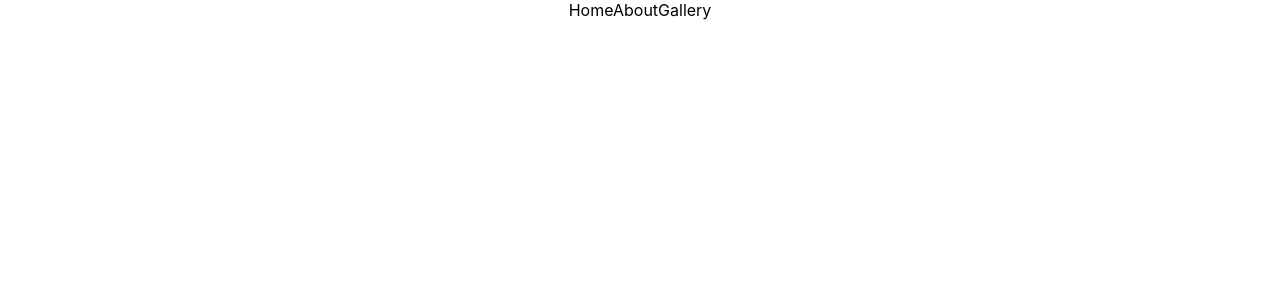
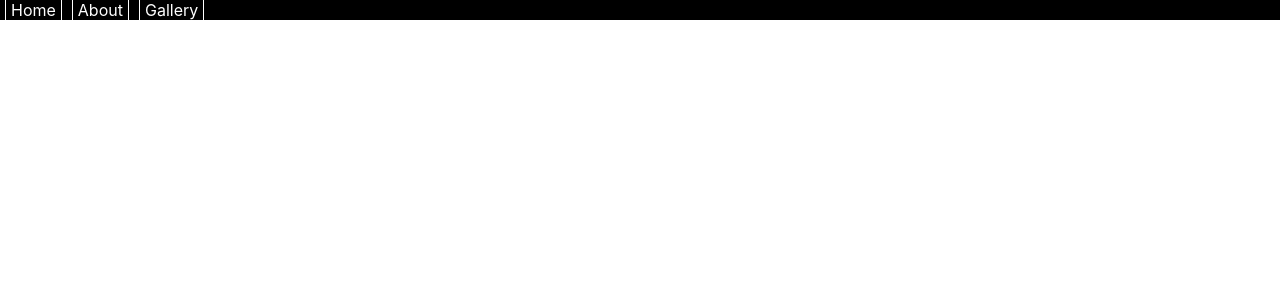
Before and after one commit to Clethcriss/lara-site, a React (Create React App) app: page / in a window 1280 px wide. Shown: the top 300 px of the page. Built offline with nearby package versions, Linux system fonts and the light colour scheme.

Commit message:
some style added

```diff
--- a/src/component/HeaderComponent.tsx
+++ b/src/component/HeaderComponent.tsx
@@ -1,6 +1,6 @@
 import React from 'react';
 import {navigate} from "../common/functions";
-
+import '../style/header.css';
 
 export interface IHeaderComponentProps {
 
@@ -26,7 +26,7 @@ class HeaderComponent extends React.Component<IHeaderComponentProps, IHeaderComp
     render() {
 
         return (
-            <div>
+            <div className='header-component'>
                 <nav>
 
 
--- /dev/null
+++ b/src/style/header.css
@@ -0,0 +1,11 @@
+.header-component {
+    text-align: left;
+    background: black;
+    color: white;
+}
+
+.header-component span {
+    margin: 10px 5px;
+    border: white 1px solid;
+    padding: 10px 5px;
+}
```
